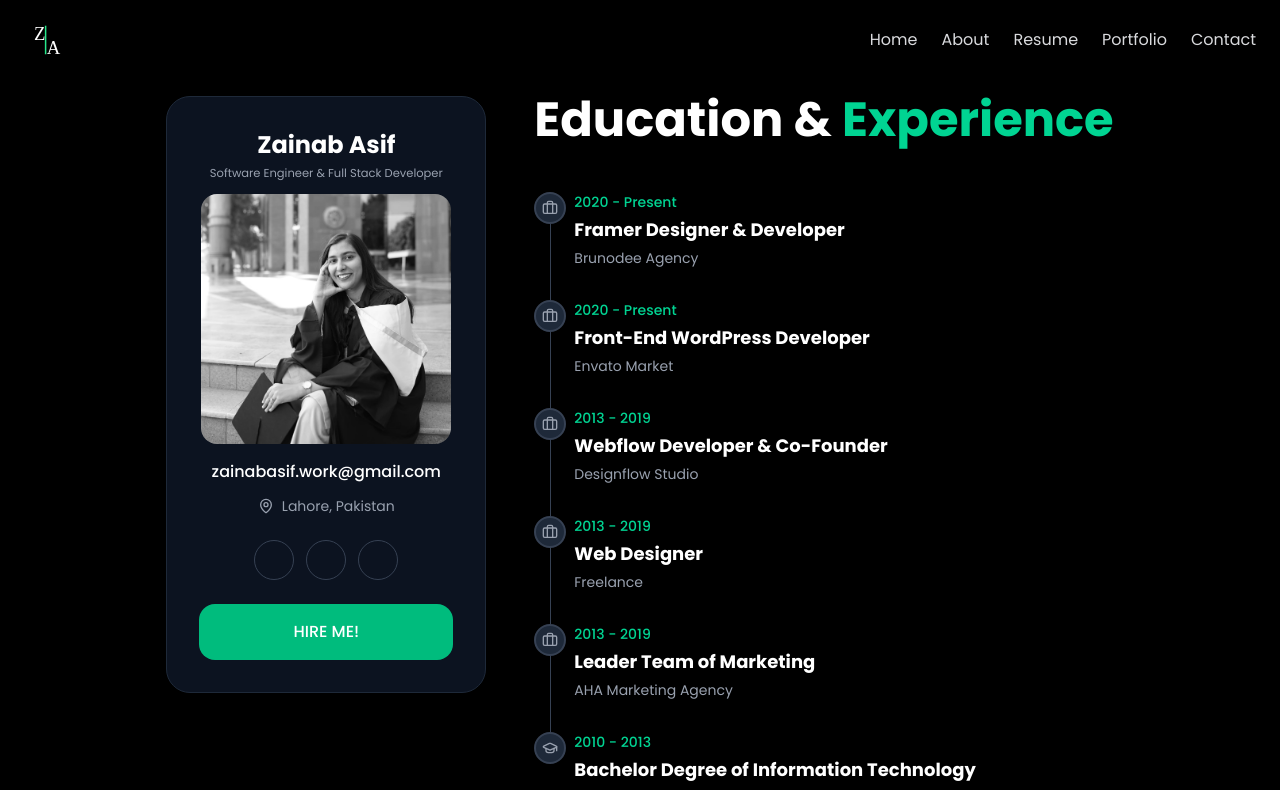
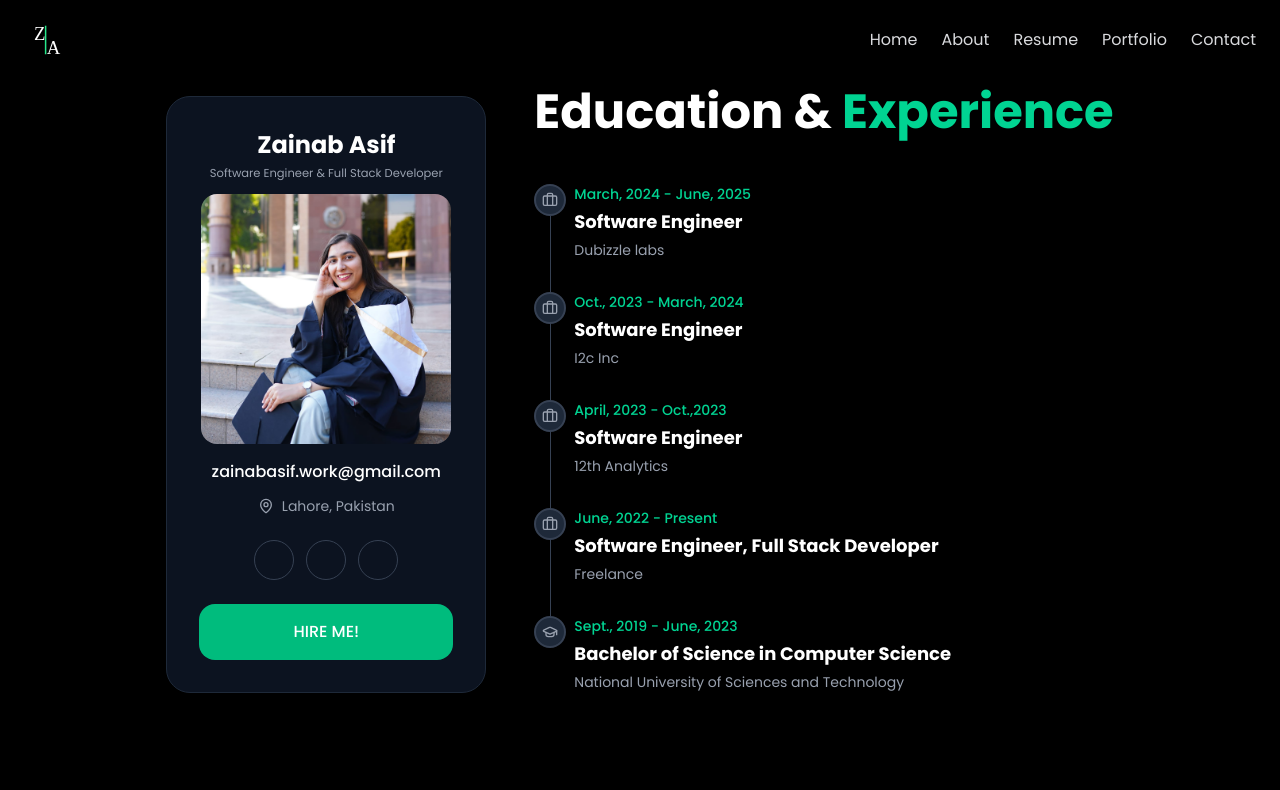
Before and after one commit to za-inab/zainab, a Next.js app: page /resume in a window 1280 px wide. Shown: the top 790 px of the page. Built offline with nearby package versions, Linux system fonts and the light colour scheme; some icons are missing.

Commit message:
corrected data and fixed small ui bugs

```diff
--- a/src/app/about/page.tsx
+++ b/src/app/about/page.tsx
@@ -4,8 +4,8 @@ import myPicture from "@/assets/Grad_Pic.jpg";
 
 function AboutPage() {
   return (
-    <div className="flex flex-col h-full w-full justify-center items-center">
-      <div className="flex flex-col justify-center items-center bg-black text-white lg:px-20 mx-4">
+    <div className="flex flex-col h-full w-full justify-center items-center mb-10">
+      <div className="flex flex-col justify-center items-center bg-black text-white lg:px-10 mx-3">
         {/* Heading */}
         <div className="text-center mb-12">
           <p className="text-gray-400 mb-2">Get to know me</p>
--- a/src/app/contact/page.tsx
+++ b/src/app/contact/page.tsx
@@ -1,5 +1,4 @@
 import React from "react";
-import InfoCard from "@/components/InfoCard";
 import ContactForm from "@/components/ContactForm";
 import ProfileCard from "@/components/ProfileCard";
 import profileData from "@/data/ProfileData.json";
--- a/src/app/layout.tsx
+++ b/src/app/layout.tsx
@@ -63,7 +63,7 @@ export default function RootLayout({
       >
         <Navbar />
         {/* Main content (scrollable + takes remaining height) */}
-        <main className="flex-1 bg-black mt-24 overflow-y-visible">
+        <main className="flex-1 bg-black mt-22 overflow-y-visible">
           {children}
         </main>
         <Footer />
--- a/src/app/resume/page.tsx
+++ b/src/app/resume/page.tsx
@@ -4,52 +4,8 @@ import Timeline from "@/components/Timeline";
 import Skills from "@/components/Skills";
 import profileData from "@/data/ProfileData.json";
 import skillsData from "@/data/skills.json";
+import timelineData from "@/data/timelineData.json";
 // Sample data - replace with your actual data
-
-const timelineData = [
-  {
-    id: "1",
-    type: "work" as const,
-    period: "2020 - Present",
-    title: "Framer Designer & Developer",
-    organization: "Brunodee Agency",
-  },
-  {
-    id: "2",
-    type: "work" as const,
-    period: "2020 - Present",
-    title: "Front-End WordPress Developer",
-    organization: "Envato Market",
-  },
-  {
-    id: "3",
-    type: "work" as const,
-    period: "2013 - 2019",
-    title: "Webflow Developer & Co-Founder",
-    organization: "Designflow Studio",
-  },
-  {
-    id: "4",
-    type: "work" as const,
-    period: "2013 - 2019",
-    title: "Web Designer",
-    organization: "Freelance",
-  },
-  {
-    id: "5",
-    type: "work" as const,
-    period: "2013 - 2019",
-    title: "Leader Team of Marketing",
-    organization: "AHA Marketing Agency",
-  },
-  {
-    id: "6",
-    type: "education" as const,
-    period: "2010 - 2013",
-    title: "Bachelor Degree of Information Technology",
-    organization: "US RMIT University",
-  },
-];
 
 const ResumePage: React.FC = () => {
   return (
@@ -73,11 +29,11 @@ const ResumePage: React.FC = () => {
                     <span className="text-emerald-400">Experience</span>
                   </h1>
                 </div>
-                <Timeline items={timelineData} />
+                <Timeline items={timelineData.data} />
               </div>
 
               {/* Skills Section */}
-              <div className="mb-20">
+              <div>
                 <Skills skills={skillsData.skills} />
               </div>
             </div>
--- a/src/components/ProfileCard.tsx
+++ b/src/components/ProfileCard.tsx
@@ -100,7 +100,7 @@ const ProfileCard: React.FC<ProfileCardProps> = ({
             width={256}
             height={256}
             alt={`${name} profile`}
-            className="w-full h-full object-cover grayscale hover:grayscale-0 transition-all duration-300"
+            className="w-full h-full object-cover "
           />
         </div>
       </div>
--- /dev/null
+++ b/src/data/timelineData.json
@@ -0,0 +1,39 @@
+{
+    "data":[
+  {
+    "id": "3",
+    "type": "work",
+    "period": "March, 2024 - June, 2025",
+    "title": "Software Engineer",
+    "organization": "Dubizzle labs"
+  },
+  {
+    "id": "4",
+    "type": "work",
+    "period": "Oct., 2023 - March, 2024",
+    "title": "Software Engineer",
+    "organization": "I2c Inc"
+  },
+  {
+    "id": "5",
+    "type": "work",
+    "period": "April, 2023 - Oct.,2023",
+    "title": "Software Engineer",
+    "organization": "12th Analytics"
+  },
+  {
+    "id": "1",
+    "type": "work",
+    "period": "June, 2022 - Present",
+    "title": "Software Engineer, Full Stack Developer",
+    "organization": "Freelance"
+  },
+  {
+    "id": "6",
+    "type": "education",
+    "period": "Sept., 2019 - June, 2023",
+    "title": "Bachelor of Science in Computer Science",
+    "organization": "National University of Sciences and Technology"
+  }
+]
+}
```
